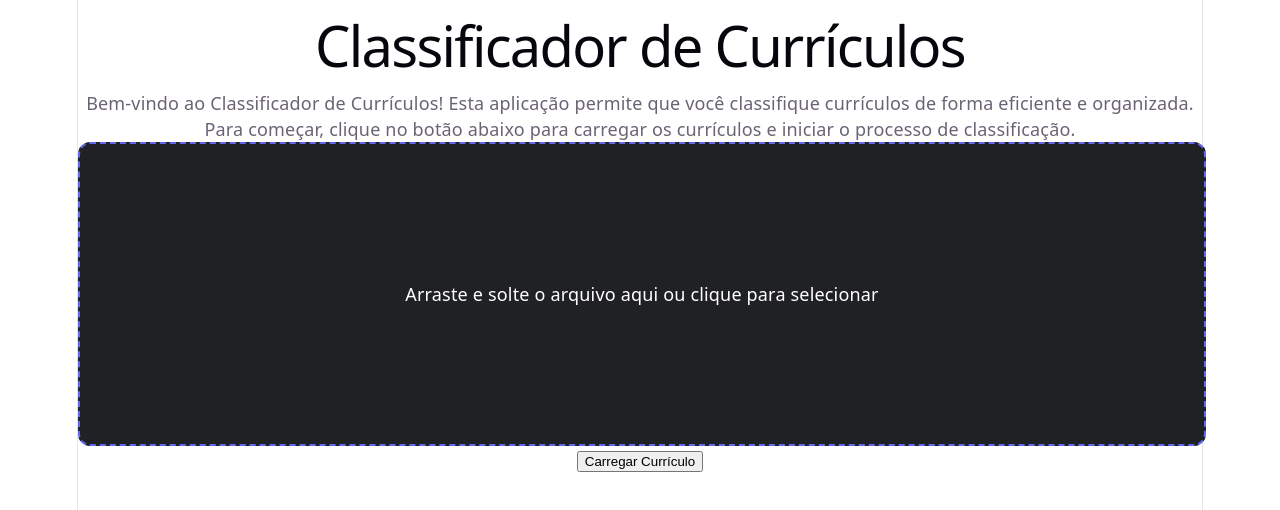
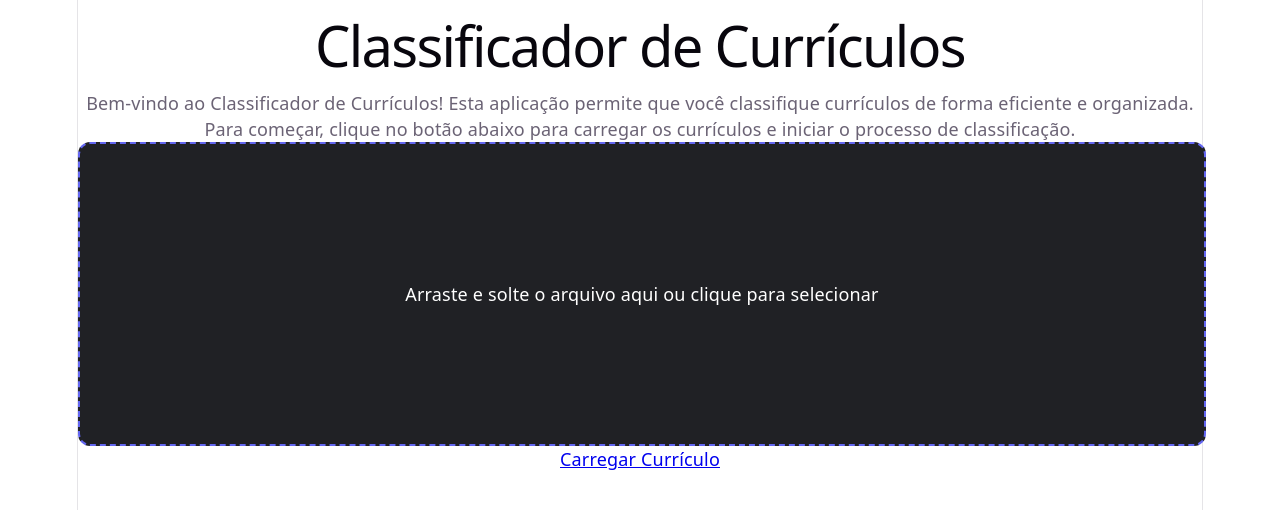
Before and after one commit to rapf-ht/classificador_curriculum, a Vue app in the folder classificador-curriculum-front/: page / in a window 1280 px wide. Shown: the top 510 px of the page. Built offline with nearby package versions, Linux system fonts and the light colour scheme.

Commit message:
fix: problem with router connection

```diff
--- a/classificador-curriculum-front/src/App.vue
+++ b/classificador-curriculum-front/src/App.vue
@@ -1,8 +1,8 @@
 <script setup>
-import Main from './views/Main.vue';
+import { RouterView } from 'vue-router';
 
 </script>
 
 <template>
-  <Main />
+  <RouterView />
 </template>
--- a/classificador-curriculum-front/src/components/drop-zone.vue
+++ b/classificador-curriculum-front/src/components/drop-zone.vue
@@ -11,7 +11,7 @@
       <input
         ref="fileInput"
         type="file"
-        accept=".pdf, .doc, .docx"
+        accept=".pdf"
         class="hidden-input"
         @change="onFileSelect"
       />
--- a/classificador-curriculum-front/src/views/Main.vue
+++ b/classificador-curriculum-front/src/views/Main.vue
@@ -1,8 +1,5 @@
 <script setup>
 import Dropzone from '../components/drop-zone.vue';
-function loadResume() {
-  window.location.href = "http://localhost:5173/views/loading"
-}
 </script>
 
 <template>
@@ -11,6 +8,6 @@ function loadResume() {
     <p>Bem-vindo ao Classificador de Currículos! Esta aplicação permite que você classifique currículos de forma eficiente e organizada.</p>
     <p>Para começar, clique no botão abaixo para carregar os currículos e iniciar o processo de classificação.</p>
     <Dropzone />
-    <button @click="loadResume">Carregar Currículo</button>
+    <router-link to="/loading">Carregar Currículo</router-link>
   </div>
 </template>
```
